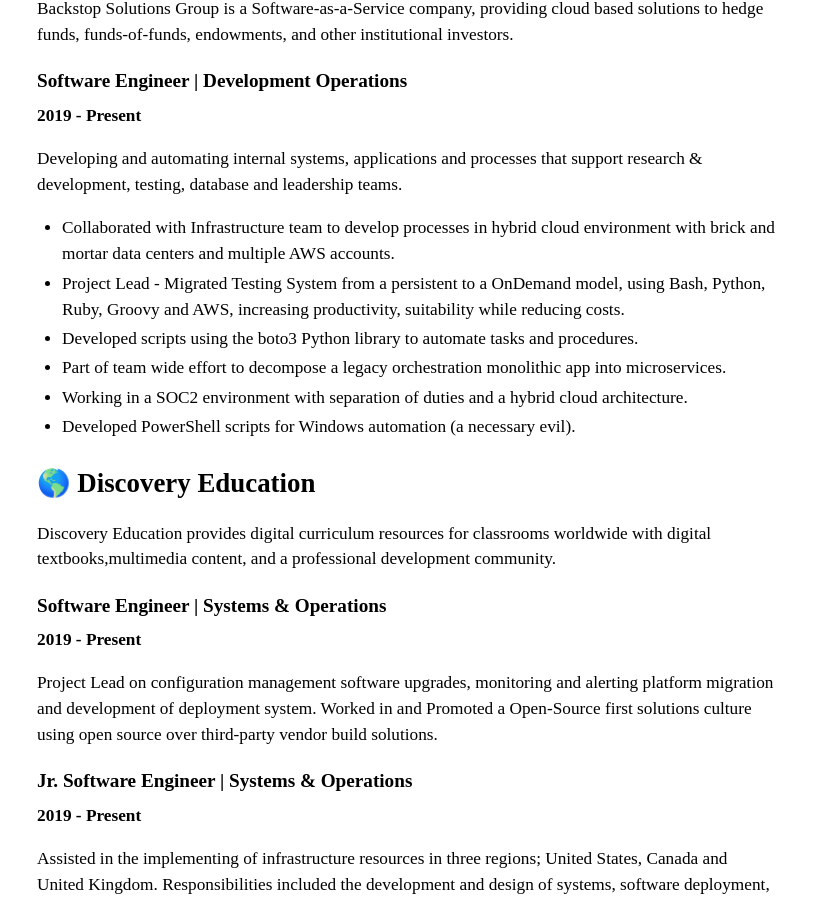
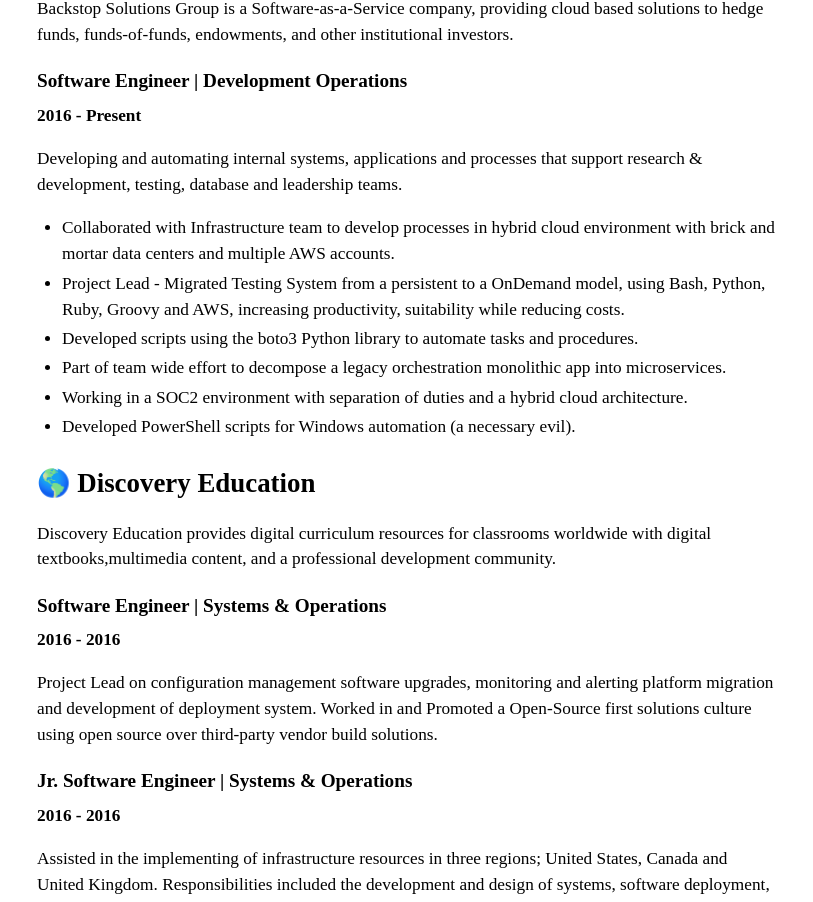
Before and after one commit to nickstanley574/nickstanley574.github.io, a Jekyll site: the page built from cv.html, in a window 1280 px wide and 1400 px high. Shown: the part 140-1042 px from the top of the window, without its empty margins (233-1046 px from the left). Built offline with Jekyll 4.4.1, drawn with Linux system fonts in a browser that asks for light colours.

Commit message:
add dates to cv

```diff
--- a/cv.html
+++ b/cv.html
@@ -8,7 +8,7 @@
     <div class="company"> 📈 Backstop Solutions</div>
     <p>Backstop Solutions Group is a Software-as-a-Service company, providing cloud based solutions to hedge funds, funds-of-funds, endowments, and other institutional investors.</p>
     <div class="job-title">Software Engineer | Development Operations</div>
-    <div class="job-date">2019 - Present</div>
+    <div class="job-date">2016 - Present</div>
     <div class="job-info">
         <p>Developing and automating internal systems, applications and processes that support research & development, testing, database and leadership teams.</p>
         <ul>
@@ -24,13 +24,13 @@
     <div class="company">🌎 Discovery Education</div>
     <p>Discovery Education provides digital curriculum resources for classrooms worldwide with digital textbooks,multimedia content, and a professional development community.</p>
     <div class="job-title">Software Engineer | Systems & Operations</div>
-    <div class="job-date">2019 - Present</div>
+    <div class="job-date">2016 - 2016</div>
     <div class="job-info">
         <p>Project Lead on configuration management software upgrades, monitoring and alerting platform migration and development of deployment system. Worked in and Promoted a Open-Source first solutions culture using open source over third-party vendor build solutions.</p>
     <div>
 
     <div class="job-title">Jr. Software Engineer | Systems & Operations</div>
-    <div class="job-date">2019 - Present</div>
+    <div class="job-date">2016 - 2016</div>
     <div class="job-info">
         <p>Assisted in the implementing of infrastructure resources in three regions; United States, Canada and United Kingdom. Responsibilities included the development and design of systems, software deployment, hardware upgrades, scripting, documentation, platform upgrades, monitoring and hardware management.</p>
     <div>
```
